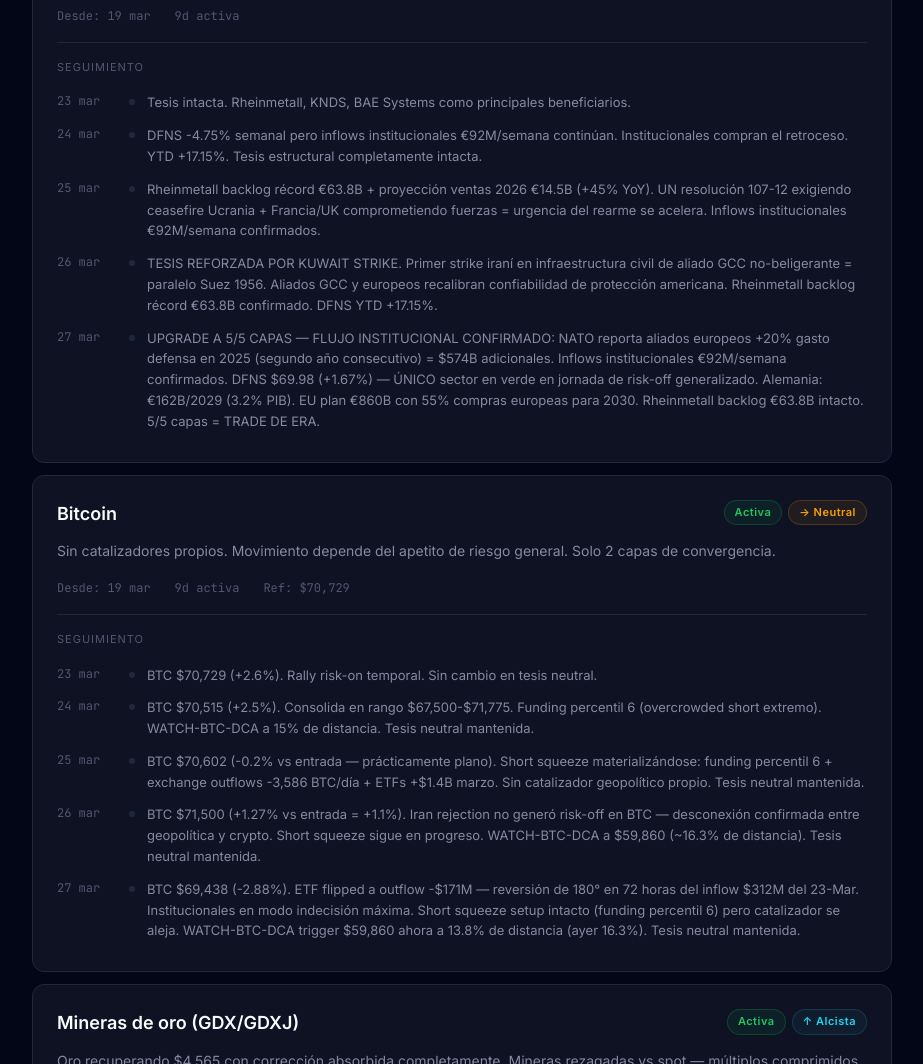
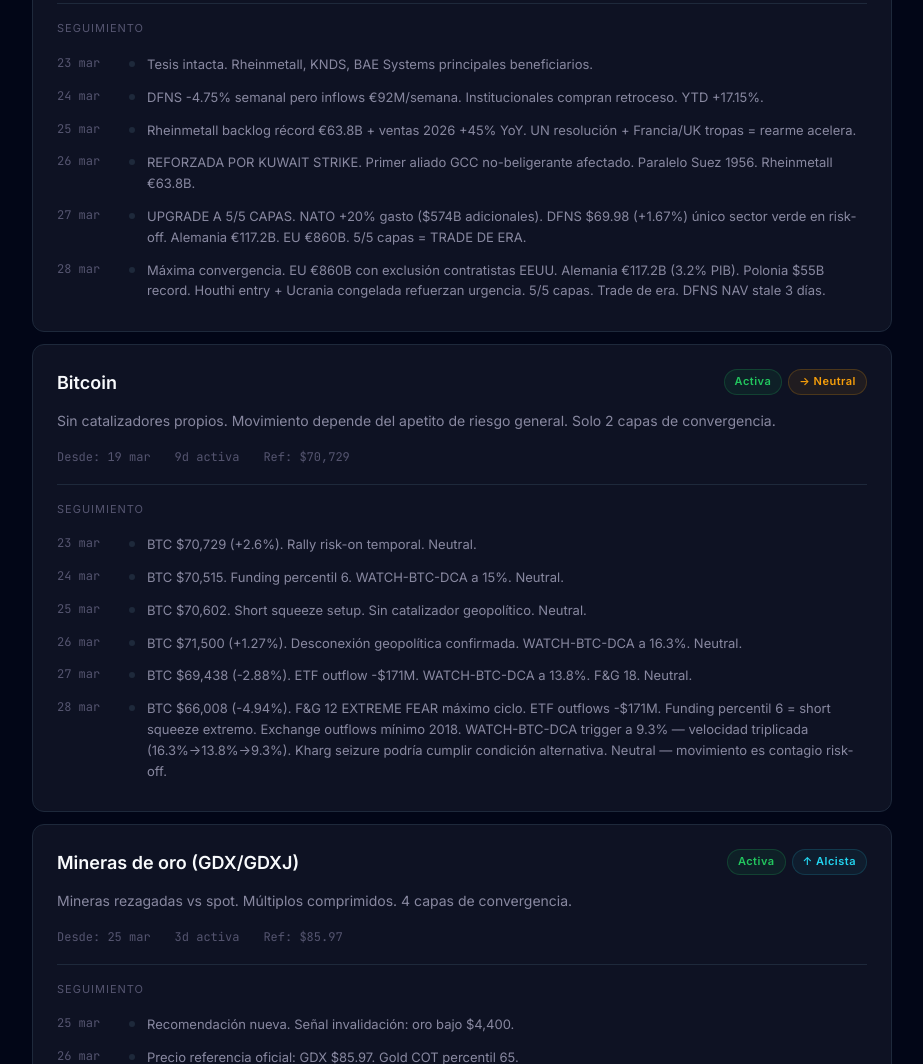
Before and after one commit to Wcoach24/geopolitical-oracle, a website: page web/index.html in a window 1280 px wide. Shown: the part 1736-2800 px from the top of the page, without its empty margins (178-1101 px from the left). Drawn offline with Linux system fonts and the light colour scheme.

Commit message:
Update track record — 2026-03-28

```diff
--- a/web/index.html
+++ b/web/index.html
@@ -215,8 +215,9 @@
 </div>
 
 <script>
+// Data injected by generator script — this will be replaced automatically
 const DATA = {
-  "last_updated": "2026-03-27",
+  "last_updated": "2026-03-28",
   "tension": "ALTO",
   "recomendaciones_activas": [
     {
@@ -228,13 +229,31 @@ const DATA = {
       "contexto_entrada": "Corrección de -16% desde ATH. Fundamentales más alcistas de la década: BRICS acumulando, bancos centrales 1000t/año, dedolarización acelerando.",
       "estado": "ACTIVA",
       "precio_referencia_entrada": 4490,
-      "capas_convergencia_actual": 4,
       "seguimiento": [
-        {"fecha": "2026-03-23", "nota": "Oro en $4,364 (-2.9%). Corrección por desescalación parcial. Tesis LP intacta."},
-        {"fecha": "2026-03-24", "nota": "Oro ~$4,325 (-3.7% vs entrada). Volatilidad extrema intradía ($4,100-$4,536, ~10% swing) por señales mixtas Irán. CBs 1,000+t/año intacto. PAXG premium 7%. Gold ETFs globales +$21B Q1. Tesis intacta."},
-        {"fecha": "2026-03-25", "nota": "CORRECCIÓN ABSORBIDA COMPLETAMENTE. Oro $4,565 (+1.7% vs entrada $4,490). BRICS 'The Unit' (40% oro) validándose. CBs >60t/mes tercer año consecutivo. GLD outflow $2.9B pero gold ETFs globales +$21B Q1 = rotación papel→físico."},
-        {"fecha": "2026-03-26", "nota": "Oro $4,521 (-0.97%). GLD outflows -$2.52B 5-day, -$5.19B 1-month — señal de rotación paper→físico o capitulación retail. Corea del Sur: primera inversión en oro desde 2013. REC-GOLD-001 en +0.7% vs entrada. Próximo catalizador: estructural (Fed, bonos), no geopolítico."},
-        {"fecha": "2026-03-27", "nota": "ALERTA INVALIDACIÓN: Oro $4,420 (-2.4%), segundo día consecutivo de caída pese a escalada geopolítica. A solo 0.5% de la señal de invalidación $4,400. GLD outflows se aceleran (-$5.19B 1-month) — posible capitulación genuina. Corea del Sur anuncia primera inversión en oro desde 2013 = base de demanda CBs se amplía. VIGILANCIA MÁXIMA: si oro cierra y mantiene bajo $4,400, el análisis requerirá reconsiderar la recomendación."}
+        {
+          "fecha": "2026-03-23",
+          "nota": "Oro en $4,364 (-2.9%). Corrección por desescalación parcial. Tesis LP intacta."
+        },
+        {
+          "fecha": "2026-03-24",
+          "nota": "Oro ~$4,325 (-3.7% vs entrada). Volatilidad extrema intradía ($4,100-$4,536, ~10% swing) por señales mixtas Irán. CBs 1,000+t/año intacto. PAXG premium 7%. Gold ETFs globales +$21B Q1. Tesis intacta — corrección saludable."
+        },
+        {
+          "fecha": "2026-03-25",
+          "nota": "CORRECCIÓN ABSORBIDA COMPLETAMENTE. Oro $4,565 (+1.7% vs entrada $4,490). BRICS 'The Unit' (40% oro) validándose. CBs >60t/mes tercer año consecutivo. GLD outflow $2.9B pero gold ETFs globales +$21B Q1 = rotación papel→físico. Tesis más sólida."
+        },
+        {
+          "fecha": "2026-03-26",
+          "nota": "PARADOJA TÉCNICA CONFIRMADA. Oro -0.97% a $4,521 pese a Iran rechazando formalmente ceasefire. Riesgo geopolítico ya priceado. +0.7% vs entrada $4,490. Señal invalidación $4,400. CBs enero 2026 solo 5t vs 27t promedio."
+        },
+        {
+          "fecha": "2026-03-27",
+          "nota": "ALERTA INVALIDACIÓN: Oro $4,463 (-1.27%). Segundo día caída. -0.6% vs entrada $4,490. Señal invalidación $4,400 a ~1.4%. GLD outflows acelerándose. Korea del Sur añade oro a reservas desde 2013. VIGILANCIA MÁXIMA."
+        },
+        {
+          "fecha": "2026-03-28",
+          "nota": "REBOTE CONSTRUCTIVO. Oro $4,493 (+0.66%). Vuelve a +0.08% vs entrada $4,490. Señal invalidación $4,400 a 2.1% (se aleja vs 1.4% ayer). GLD outflows -$6B 3 semanas PERO gold ETFs globales +$21B Q1 = segundo trimestre más fuerte jamás. Korea y Malaysia nuevos compradores. PAXG premium 3%. Necesita confirmar $4,400 lunes."
+        }
       ]
     },
     {
@@ -246,14 +265,35 @@ const DATA = {
       "contexto_entrada": "Máxima convergencia: Arabia Saudí programa nuclear + AI demand + supply deficit. Antifragil ante cualquier escenario del conflicto.",
       "estado": "ACTIVA",
       "precio_referencia_entrada": null,
-      "capas_convergencia_actual": 5,
       "seguimiento": [
-        {"fecha": "2026-03-22", "nota": "Trigger Saudi activado: acuerdo 123 enviado al Congreso sin gold standard OIEA"},
-        {"fecha": "2026-03-23", "nota": "Uranio spot $86. Tesis reforzada por cascada proliferación."},
-        {"fecha": "2026-03-24", "nota": "TESIS REFORZADA: Constellation Energy adquiere Calpine por $16.4B (nuclear-AI nexus institucionalizado). Microsoft aceleró restart Three Mile Island a 2027. Acuerdo 123 Saudi en revisión del Congreso. 5/5 capas intactas."},
-        {"fecha": "2026-03-25", "nota": "SEMANA HISTÓRICA: SoftBank Portsmouth + Meta/Oklo 1.2GW + Meta/TerraPower hasta 2.79GW = tres deals AI-nuclear en 48 horas. DOE $2.7B enriquecimiento doméstico. URA ETF -8.5% marzo vs spot $86.50 sin cambio = descuento vehículo vs commodity. 5/5 capas en máximo histórico de evidencia."},
-        {"fecha": "2026-03-26", "nota": "Uranio spot $83.90 (-2.5%) — retroceso táctico. Meta 6.6GW nuclear total confirmado. EIA proyecta AI data centers 9% electricidad EEUU 2030. TRIGGER-SAUDI-NUCLEAR confirmado estructuralmente irreversible por Stimson Center. 5/5 capas intactas."},
-        {"fecha": "2026-03-27", "nota": "EXPANSIÓN GEOGRÁFICA DE LA DEMANDA: Vietnam, Indonesia, Malasia, Singapur, Tailandia y Filipinas (6 países, 2,000+ data centers) reconsideran nuclear para IA — guerra de Irán acelera urgencia energética de Asia. Demanda ya no es solo historia occidental. Divergencia extrema: spot $86.20 (conservador) vs $92 (fuentes premium) — cualquiera confirma demanda robusta. URA ETF solo +1.93% vs spot: descuento máximo en vehículo TradFi del trimestre. 5/5 capas en máximo histórico de evidencia."}
+        {
+          "fecha": "2026-03-22",
+          "nota": "Trigger Saudi activado: acuerdo 123 enviado al Congreso sin gold standard OIEA"
+        },
+        {
+          "fecha": "2026-03-23",
+          "nota": "Uranio spot $86. Tesis reforzada por cascada proliferación."
+        },
+        {
+          "fecha": "2026-03-24",
+          "nota": "TESIS REFORZADA: Constellation-Calpine $16.4B + Microsoft TMI 2027 + Saudi 123. 5/5 capas."
+        },
+        {
+          "fecha": "2026-03-25",
+          "nota": "SEMANA HISTÓRICA: SoftBank Portsmouth + Meta/Oklo 1.2GW + Meta/TerraPower 2.79GW = tres deals AI-nuclear en 48h. DOE $2.7B. 5/5 capas máximo histórico."
+        },
+        {
+          "fecha": "2026-03-26",
+          "nota": "Spot $83.90 (-2.5%) retroceso táctico. Meta 6.6GW total confirmado. EIA 9% electricidad EEUU 2030. Ventana acumulación. 5/5 capas."
+        },
+        {
+          "fecha": "2026-03-27",
+          "nota": "EXPANSIÓN GEOGRÁFICA: 6 países SE Asia (2,000+ data centers) reconsideran nuclear para IA. Demanda se globaliza. Spot $86.20. 5/5 capas máximo histórico."
+        },
+        {
+          "fecha": "2026-03-28",
+          "nota": "Tesis intacta y reforzada. SE Asia nuclear renaissance confirma globalización demanda. TRIGGER-SAUDI-NUCLEAR estructuralmente irreversible. Spot ~$86.20. 5/5 capas. Trade de era. Sábado sin nuevos datos."
+        }
       ]
     },
     {
@@ -267,11 +307,30 @@ const DATA = {
       "precio_referencia_entrada": null,
       "capas_convergencia_actual": 5,
       "seguimiento": [
-        {"fecha": "2026-03-23", "nota": "Tesis intacta. Rheinmetall, KNDS, BAE Systems como principales beneficiarios."},
-        {"fecha": "2026-03-24", "nota": "DFNS -4.75% semanal pero inflows institucionales €92M/semana continúan. Institucionales compran el retroceso. YTD +17.15%. Tesis estructural completamente intacta."},
-        {"fecha": "2026-03-25", "nota": "Rheinmetall backlog récord €63.8B + proyección ventas 2026 €14.5B (+45% YoY). UN resolución 107-12 exigiendo ceasefire Ucrania + Francia/UK comprometiendo fuerzas = urgencia del rearme se acelera. Inflows institucionales €92M/semana confirmados."},
-        {"fecha": "2026-03-26", "nota": "TESIS REFORZADA POR KUWAIT STRIKE. Primer strike iraní en infraestructura civil de aliado GCC no-beligerante = paralelo Suez 1956. Aliados GCC y europeos recalibran confiabilidad de protección americana. Rheinmetall backlog récord €63.8B confirmado. DFNS YTD +17.15%."},
-        {"fecha": "2026-03-27", "nota": "UPGRADE A 5/5 CAPAS — FLUJO INSTITUCIONAL CONFIRMADO: NATO reporta aliados europeos +20% gasto defensa en 2025 (segundo año consecutivo) = $574B adicionales. Inflows institucionales €92M/semana confirmados. DFNS $69.98 (+1.67%) — ÚNICO sector en verde en jornada de risk-off generalizado. Alemania: €162B/2029 (3.2% PIB). EU plan €860B con 55% compras europeas para 2030. Rheinmetall backlog €63.8B intacto. 5/5 capas = TRADE DE ERA."}
+        {
+          "fecha": "2026-03-23",
+          "nota": "Tesis intacta. Rheinmetall, KNDS, BAE Systems principales beneficiarios."
+        },
+        {
+          "fecha": "2026-03-24",
+          "nota": "DFNS -4.75% semanal pero inflows €92M/semana. Institucionales compran retroceso. YTD +17.15%."
+        },
+        {
+          "fecha": "2026-03-25",
+          "nota": "Rheinmetall backlog récord €63.8B + ventas 2026 +45% YoY. UN resolución + Francia/UK tropas = rearme acelera."
+        },
+        {
+          "fecha": "2026-03-26",
+          "nota": "REFORZADA POR KUWAIT STRIKE. Primer aliado GCC no-beligerante afectado. Paralelo Suez 1956. Rheinmetall €63.8B."
+        },
+        {
+          "fecha": "2026-03-27",
+          "nota": "UPGRADE A 5/5 CAPAS. NATO +20% gasto ($574B adicionales). DFNS $69.98 (+1.67%) único sector verde en risk-off. Alemania €117.2B. EU €860B. 5/5 capas = TRADE DE ERA."
+        },
+        {
+          "fecha": "2026-03-28",
+          "nota": "Máxima convergencia. EU €860B con exclusión contratistas EEUU. Alemania €117.2B (3.2% PIB). Polonia $55B record. Houthi entry + Ucrania congelada refuerzan urgencia. 5/5 capas. Trade de era. DFNS NAV stale 3 días."
+        }
       ]
     },
     {
@@ -283,13 +342,31 @@ const DATA = {
       "contexto_entrada": "Sin catalizadores propios. Movimiento depende del apetito de riesgo general. Solo 2 capas de convergencia.",
       "estado": "ACTIVA",
       "precio_referencia_entrada": 70729,
-      "capas_convergencia_actual": 2,
       "seguimiento": [
-        {"fecha": "2026-03-23", "nota": "BTC $70,729 (+2.6%). Rally risk-on temporal. Sin cambio en tesis neutral."},
-        {"fecha": "2026-03-24", "nota": "BTC $70,515 (+2.5%). Consolida en rango $67,500-$71,775. Funding percentil 6 (overcrowded short extremo). WATCH-BTC-DCA a 15% de distancia. Tesis neutral mantenida."},
-        {"fecha": "2026-03-25", "nota": "BTC $70,602 (-0.2% vs entrada — prácticamente plano). Short squeeze materializándose: funding percentil 6 + exchange outflows -3,586 BTC/día + ETFs +$1.4B marzo. Sin catalizador geopolítico propio. Tesis neutral mantenida."},
-        {"fecha": "2026-03-26", "nota": "BTC $71,500 (+1.27% vs entrada = +1.1%). Iran rejection no generó risk-off en BTC — desconexión confirmada entre geopolítica y crypto. Short squeeze sigue en progreso. WATCH-BTC-DCA a $59,860 (~16.3% de distancia). Tesis neutral mantenida."},
-        {"fecha": "2026-03-27", "nota": "BTC $69,438 (-2.88%). ETF flipped a outflow -$171M — reversión de 180° en 72 horas del inflow $312M del 23-Mar. Institucionales en modo indecisión máxima. Short squeeze setup intacto (funding percentil 6) pero catalizador se aleja. WATCH-BTC-DCA trigger $59,860 ahora a 13.8% de distancia (ayer 16.3%). Tesis neutral mantenida."}
+        {
+          "fecha": "2026-03-23",
+          "nota": "BTC $70,729 (+2.6%). Rally risk-on temporal. Neutral."
+        },
+        {
+          "fecha": "2026-03-24",
+          "nota": "BTC $70,515. Funding percentil 6. WATCH-BTC-DCA a 15%. Neutral."
+        },
+        {
+          "fecha": "2026-03-25",
+          "nota": "BTC $70,602. Short squeeze setup. Sin catalizador geopolítico. Neutral."
+        },
+        {
+          "fecha": "2026-03-26",
+          "nota": "BTC $71,500 (+1.27%). Desconexión geopolítica confirmada. WATCH-BTC-DCA a 16.3%. Neutral."
+        },
+        {
+          "fecha": "2026-03-27",
+          "nota": "BTC $69,438 (-2.88%). ETF outflow -$171M. WATCH-BTC-DCA a 13.8%. F&G 18. Neutral."
+        },
+        {
+          "fecha": "2026-03-28",
+          "nota": "BTC $66,008 (-4.94%). F&G 12 EXTREME FEAR máximo ciclo. ETF outflows -$171M. Funding percentil 6 = short squeeze extremo. Exchange outflows mínimo 2018. WATCH-BTC-DCA trigger a 9.3% — velocidad triplicada (16.3%→13.8%→9.3%). Kharg seizure podría cumplir condición alternativa. Neutral — movimiento es contagio risk-off."
+        }
       ]
     },
     {
@@ -298,14 +375,26 @@ const DATA = {
       "tipo_activo": "sector",
       "direccion": "alcista",
       "fecha_recomendacion": "2026-03-25",
-      "contexto_entrada": "Oro recuperando $4,565 con corrección absorbida completamente. Mineras rezagadas vs spot — múltiplos comprimidos durante semanas de volatilidad crean ventana táctica. 4 capas de convergencia.",
+      "contexto_entrada": "Mineras rezagadas vs spot. Múltiplos comprimidos. 4 capas de convergencia.",
       "estado": "ACTIVA",
       "precio_referencia_entrada": 85.97,
-      "capas_convergencia_actual": 4,
       "seguimiento": [
-        {"fecha": "2026-03-25", "nota": "Recomendación nueva. Con oro en $4,565 y corrección absorbida, las mineras siguen rezagadas vs el spot. Gold COT percentil 65 = posicionamiento moderado sin exceso. Señal de invalidación: oro por debajo de $4,400."},
-        {"fecha": "2026-03-26", "nota": "PRECIO DE REFERENCIA OFICIAL ESTABLECIDO: GDX $85.97. Oro cede -0.97% hoy. Las mineras siguen rezagadas vs spot. Gold COT percentil 65 = espacio para crecer. Señal de invalidación: oro por debajo de $4,400 sostenido."},
-        {"fecha": "2026-03-27", "nota": "LEVERAGE NEGATIVO CONFIRMADO: GDX $83.56 (-2.81%) vs oro -1.27% = mineras amplificando caída 2.2x. REC-GDX-001 ahora -2.8% desde precio de referencia $85.97. ALERTA CRÍTICA: señal de invalidación oro $4,400 es DOBLEMENTE crítica para GDX — si oro cruza ese nivel, GDX podría caer -5-7% adicional. ESTADO: ACTIVA pero dependiente de que oro aguante $4,400."}
+        {
+          "fecha": "2026-03-25",
+          "nota": "Recomendación nueva. Señal invalidación: oro bajo $4,400."
+        },
+        {
+          "fecha": "2026-03-26",
+          "nota": "Precio referencia oficial: GDX $85.97. Gold COT percentil 65."
+        },
+        {
+          "fecha": "2026-03-27",
+          "nota": "LEVERAGE NEGATIVO: GDX $83.56 (-2.81%) vs oro -1.27% = 2.2x. -2.8% desde referencia. Invalidación oro $4,400 doblemente crítica."
+        },
+        {
+          "fecha": "2026-03-28",
+          "nota": "REBOTE LEVERAGE POSITIVO: GDX $85.00 (+3.17%) vs oro +0.66% = amplificación 4.8x. Mejora de -2.8% a -1.1% vs entrada $85.97. Constructivo si lunes confirma. Dependiente oro >$4,400."
+        }
       ]
     }
   ],
@@ -319,14 +408,37 @@ const DATA = {
       "fecha_cierre": "2026-03-23",
       "contexto_entrada": "Bloqueo del estrecho de Ormuz por Irán. 20% del petróleo mundial amenazado.",
       "motivo_cierre": "Evento binario: ultimátum de Trump crea riesgo de corrección brusca. Recomendamos proteger ganancias.",
-      "resultado": "Alcista confirmado — petróleo subió significativamente desde recomendación ($88→$112+). Cierre en $112+ validado por caída -11% el día siguiente a $101.10.",
+      "resultado": "Alcista confirmado — petróleo subió $88→$112+. Cierre validado por caída -11% al día siguiente.",
       "estado": "CERRADA",
       "seguimiento": [
-        {"fecha": "2026-03-12", "nota": "Petróleo en $95 — tesis intacta, Ormuz sigue bloqueado"},
-        {"fecha": "2026-03-19", "nota": "Petróleo en $113 — recomendamos tomar ganancias parciales"},
-        {"fecha": "2026-03-23", "nota": "Ultimátum Trump expira. Evento binario. Recomendamos cerrar."},
-        {"fecha": "2026-03-24", "nota": "VALIDADO: Brent cayó -11% a $101.10 el día siguiente al cierre. Timing correcto — la recomendación de salida fue acertada."},
-        {"fecha": "2026-03-27", "nota": "Brent +5.7% a $108.01. Oil COT percentil 88 (máximo 7 años). No se reabre posición — riesgo de crowding extremo. El cierre del 23-Mar sigue siendo correcto."}
+        {
+          "fecha": "2026-03-12",
+          "nota": "Petróleo en $95 — tesis intacta, Ormuz sigue bloqueado"
+        },
+        {
+          "fecha": "2026-03-19",
+          "nota": "Petróleo en $113 — recomendamos tomar ganancias parciales"
+        },
+        {
+          "fecha": "2026-03-23",
+          "nota": "Ultimátum Trump expira. Evento binario. Recomendamos cerrar."
+        },
+        {
+          "fecha": "2026-03-24",
+          "nota": "VALIDADO: Brent cayó -11% a $101.10."
+        },
+        {
+          "fecha": "2026-03-25",
+          "nota": "Brent $101.50. Sin nueva posición."
+        },
+        {
+          "fecha": "2026-03-27",
+          "nota": "Brent $108.01. Oil COT 88+. No se reabre por crowding."
+        },
+        {
+          "fecha": "2026-03-28",
+          "nota": "Brent $112.57 (+4.22%). Máximo julio 2022. COT 88+ crowding extremo. No se reabre — riesgo binario máximo. Cierre 23-Mar validado."
+        }
       ],
       "resultado_tipo": "win"
     }
@@ -338,7 +450,7 @@ const DATA = {
       "condicion": "Caída >15% desde niveles actuales O confirmación de tropas terrestres / operación en territorio iraní",
       "accion_si_activa": "Recomendar DCA escalonado en BTC",
       "estado": "ESPERANDO",
-      "ultima_nota": "2026-03-27: BTC $69,438. Trigger a $59,860 (13.8% de distancia — ayer 16.3%, velocidad de acercamiento aumenta). ETF flipped a outflow -$171M. Seizure Kharg Island en evaluación activa = potencial activación de condición alternativa. Monitoreo PRIORITARIO: resultado Pakistan talks 28-Mar."
+      "ultima_nota": "2026-03-28: BTC $66,008. Trigger $59,860 a 9.3% (ayer 13.8%). Velocidad triplicada. F&G 12 EXTREME FEAR. Kharg seizure en evaluación = condición alternativa. Activación posible 3-5 sesiones. MONITOREO PRIORITARIO."
     },
     {
       "id": "WATCH-PLATA",
@@ -346,7 +458,7 @@ const DATA = {
       "condicion": "Corrección significativa a mínimos recientes ($58.58 SLV)",
       "accion_si_activa": "Recomendar exposición a plata — infraposicionamiento extremo de institucionales",
       "estado": "ESPERANDO",
-      "ultima_nota": "2026-03-27: ALERTA MÁXIMA. COT percentil 8 = mínimo 13 años de gross longs. Flows 5-day: -$574.8M = capitulación acelerada. Datos contradictorios entre fuentes: si SLV confirma cierre ≤$61, el trigger puede activarse en 1-2 sesiones. Setup contrarian más limpio del trimestre."
+      "ultima_nota": "2026-03-28: SLV $63.44 (+4.39% rebote). Trigger $58.58 a 7.7%. COT percentil 8 mínimo 13 años. Rebote sugiere soporte $60-$61. Setup contrarian limpio si retestea mínimos."
     },
     {
       "id": "WATCH-FED-CUT",
@@ -354,7 +466,15 @@ const DATA = {
       "condicion": "Fed anuncia recorte de tipos o forward guidance claramente dovish",
       "accion_si_activa": "Reforzar recomendación alcista en oro",
       "estado": "ESPERANDO",
-      "ultima_nota": "2026-03-27: Fed más atrapada. 30Y yield sube a 4.95% (+6bps), spread 10Y-30Y amplía a ~61bps. Con Brent $108 (+5.7%), componente energético del CPI imposible de bajar. Solo 1 recorte proyectado 2026. Trampa fiscal Dalio confirmándose en la curva. No activado."
+      "ultima_nota": "2026-03-28: ALEJÁNDOSE. Mercados priceando 52% probabilidad de HIKE. 10Y 4.42%, 30Y ~5.0%. Brent $112 imposibilita desinflación. Mantener como trigger LP — dovish pivot sería catalizador masivo porque nadie lo espera."
+    },
+    {
+      "id": "WATCH-VIX-30",
+      "asset": "Equities (señal contrarian)",
+      "condicion": "VIX supera 30 de forma sostenida (3+ sesiones)",
+      "accion_si_activa": "Evaluar señal contrarian de compra en equities — históricamente 90% acierto a 12 meses",
+      "estado": "ESPERANDO",
+      "ultima_nota": "2026-03-28: NUEVO. VIX 27.44 (+8.33%), quinto día >25. A 2.56 puntos de 30. Tres frentes activos. Monitorear lunes."
     }
   ]
 };
@@ -422,6 +542,7 @@ function renderCard(rec, isClosed) {
   </div>`;
 }
 
+// Render
 document.getElementById('active-container').innerHTML =
   DATA.recomendaciones_activas.map(r => renderCard(r, false)).join('');
 
@@ -439,6 +560,7 @@ document.getElementById('watchlist-container').innerHTML =
     </div>
   `).join('');
 
+// Update stats
 const total = DATA.recomendaciones_activas.length + DATA.recomendaciones_cerradas.length;
 const active = DATA.recomendaciones_activas.length;
 const closed = DATA.recomendaciones_cerradas.length;
```
